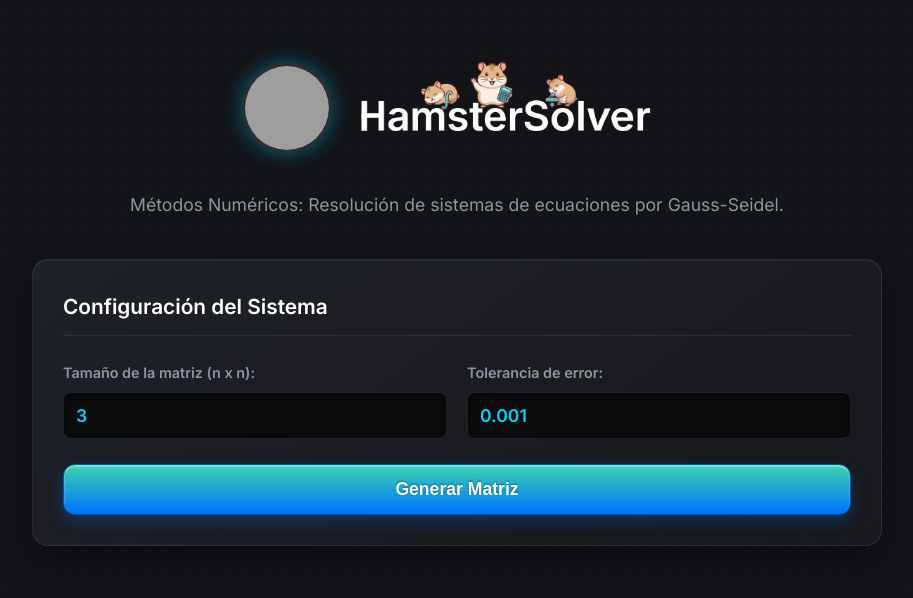
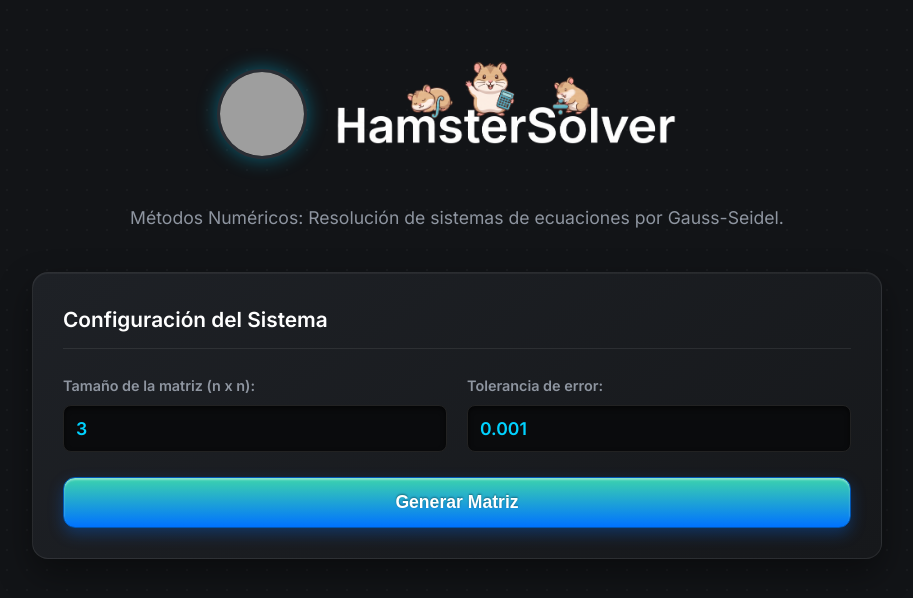
Before and after one commit to JuanUz/HamsterSolver2, a website: page public/index.html in a window 1280 px wide. Shown: the whole page, without its empty margins (183-1096 px from the left). Drawn offline with Linux system fonts and the light colour scheme; grey boxes are pictures that could not be loaded.

Commit message:
Update style.css

```diff
--- a/public/style.css
+++ b/public/style.css
@@ -359,7 +359,7 @@ input[type="number"]:focus, input[type="text"]:focus {
 
 /* Estilos para la imagen del logo */
 .sitio-logo {
-  max-width: 300px; /* Tamaño máximo deseado en pantallas grandes */
+  max-width: 350px; /* Tamaño máximo deseado en pantallas grandes */
   height: auto;     /* Mantener la proporción de la imagen */
   display: block;   /* Evita espacios no deseados debajo de la imagen */
   /* Puedes añadir márgenes para separarlo de otros elementos */
```
